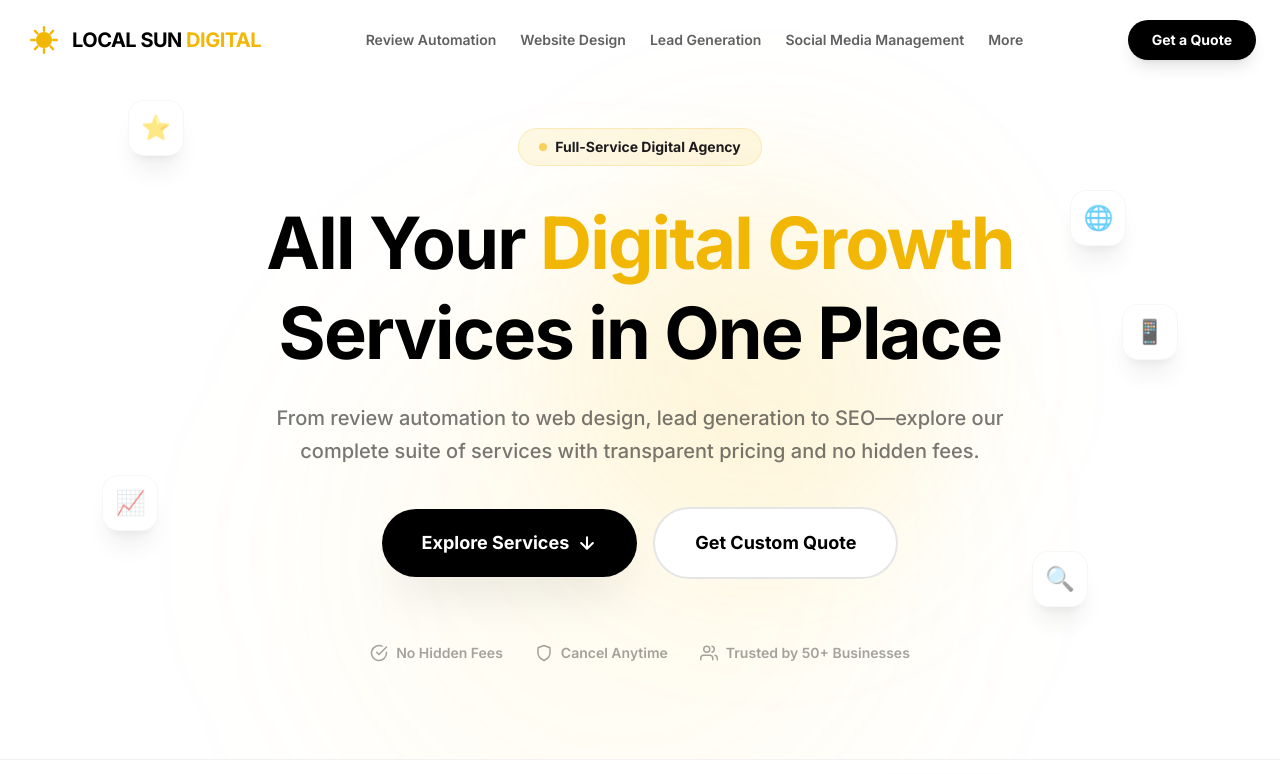
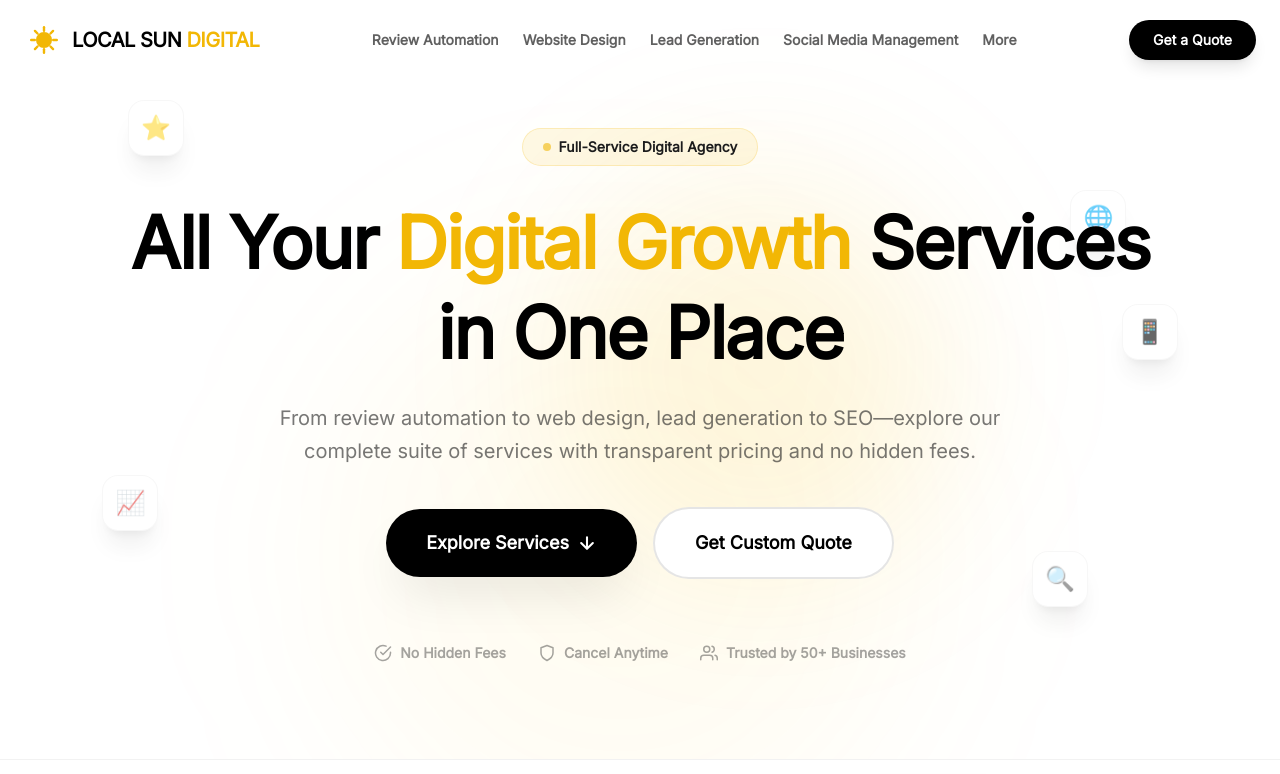
Before and after one commit to jentzenp-create/LSD-Landing-Page, a React (Vite) app: page / in a window 1280 px wide. Shown: the top 774 px of the page. Built offline with nearby package versions, Linux system fonts and the light colour scheme.

Commit message:
perf: self-host Inter font (Latin only) - eliminates Google Fonts network request

```diff
--- a/index.css
+++ b/index.css
@@ -1,3 +1,9 @@
+/* Self-hosted Inter font - Latin subset only for smaller bundle */
+@import "@fontsource/inter/latin-400.css";
+@import "@fontsource/inter/latin-500.css";
+@import "@fontsource/inter/latin-600.css";
+@import "@fontsource/inter/latin-700.css";
+
 @import "tailwindcss";
 
 /* Custom theme configuration */
@@ -57,5 +63,7 @@
 }
 
 @keyframes spin {
-  to { transform: rotate(360deg); }
+  to {
+    transform: rotate(360deg);
+  }
 }
--- a/index.html
+++ b/index.html
@@ -6,17 +6,42 @@
   <meta name="viewport" content="width=device-width, initial-scale=1.0" />
   <title>Local Sun Digital | Automate Your Google Reviews</title>
 
-  <!-- Preconnect to critical origins -->
-  <link rel="preconnect" href="https://fonts.googleapis.com">
-  <link rel="preconnect" href="https://fonts.gstatic.com" crossorigin>
-  <link rel="preconnect" href="https://js.stripe.com">
+  <!-- DNS prefetch for Stripe (loaded lazily) -->
+  <link rel="dns-prefetch" href="https://js.stripe.com">
 
-  <!-- Google Fonts with display=swap for faster rendering -->
-  <link href="https://fonts.googleapis.com/css2?family=Inter:wght@400;500;600;700&display=swap" rel="stylesheet"
-    media="print" onload="this.media='all'">
-  <noscript>
-    <link href="https://fonts.googleapis.com/css2?family=Inter:wght@400;500;600;700&display=swap" rel="stylesheet">
-  </noscript>
+  <!-- Critical inline CSS for instant first paint -->
+  <style>
+    body {
+      font-family: 'Inter', -apple-system, BlinkMacSystemFont, 'Segoe UI', Roboto, sans-serif;
+      background-color: #fff;
+      color: #000;
+      margin: 0;
+    }
+
+    #root:empty {
+      display: flex;
+      align-items: center;
+      justify-content: center;
+      min-height: 100vh;
+      background: linear-gradient(180deg, #fff, #F9F9F9);
+    }
+
+    #root:empty::after {
+      content: '';
+      width: 40px;
+      height: 40px;
+      border: 3px solid #F2B705;
+      border-top-color: transparent;
+      border-radius: 50%;
+      animation: spin .8s linear infinite;
+    }
+
+    @keyframes spin {
+      to {
+        transform: rotate(360deg);
+      }
+    }
+  </style>
 </head>
 
 <body>
@@ -27,21 +52,18 @@
 
   <!-- Stripe loaded lazily after page interaction or delay -->
   <script>
-    // Lazy load Stripe only when needed or after page is interactive
     var stripeLoaded = false;
     function loadStripe() {
       if (stripeLoaded) return;
       stripeLoaded = true;
-      var script = document.createElement('script');
-      script.src = 'https://js.stripe.com/v3/';
-      script.async = true;
-      document.head.appendChild(script);
+      var s = document.createElement('script');
+      s.src = 'https://js.stripe.com/v3/';
+      s.async = true;
+      document.head.appendChild(s);
     }
-
-    // Load after 3 seconds or on user interaction, whichever comes first
     setTimeout(loadStripe, 3000);
-    ['click', 'scroll', 'touchstart'].forEach(function (event) {
-      document.addEventListener(event, loadStripe, { once: true, passive: true });
+    ['click', 'scroll', 'touchstart'].forEach(function (e) {
+      document.addEventListener(e, loadStripe, { once: true, passive: true });
     });
   </script>
 </body>
--- a/package.json
+++ b/package.json
@@ -9,6 +9,7 @@
     "preview": "vite preview"
   },
   "dependencies": {
+    "@fontsource/inter": "^5.2.8",
     "react": "^19.2.3",
     "react-dom": "^19.2.3",
     "react-router-dom": "^7.13.0"
```
Also changed, not shown: 1 other file (tests, documents, lock files or other folders).
